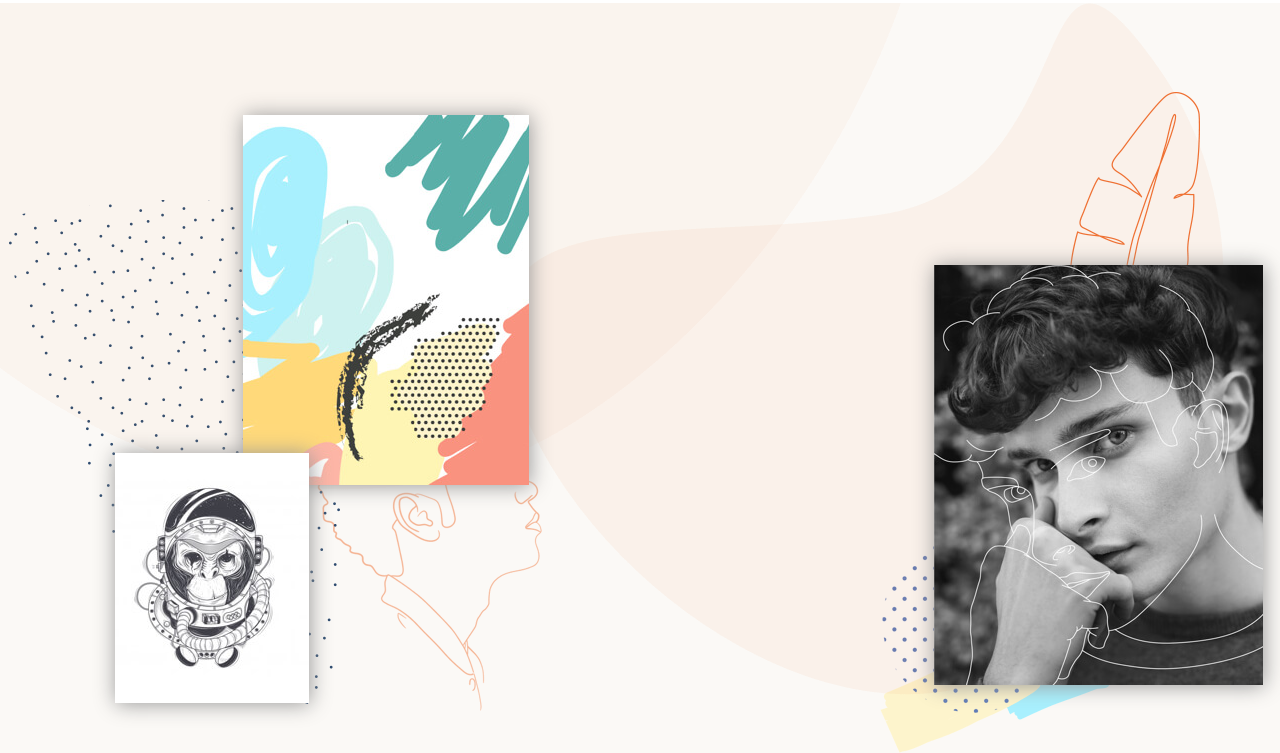
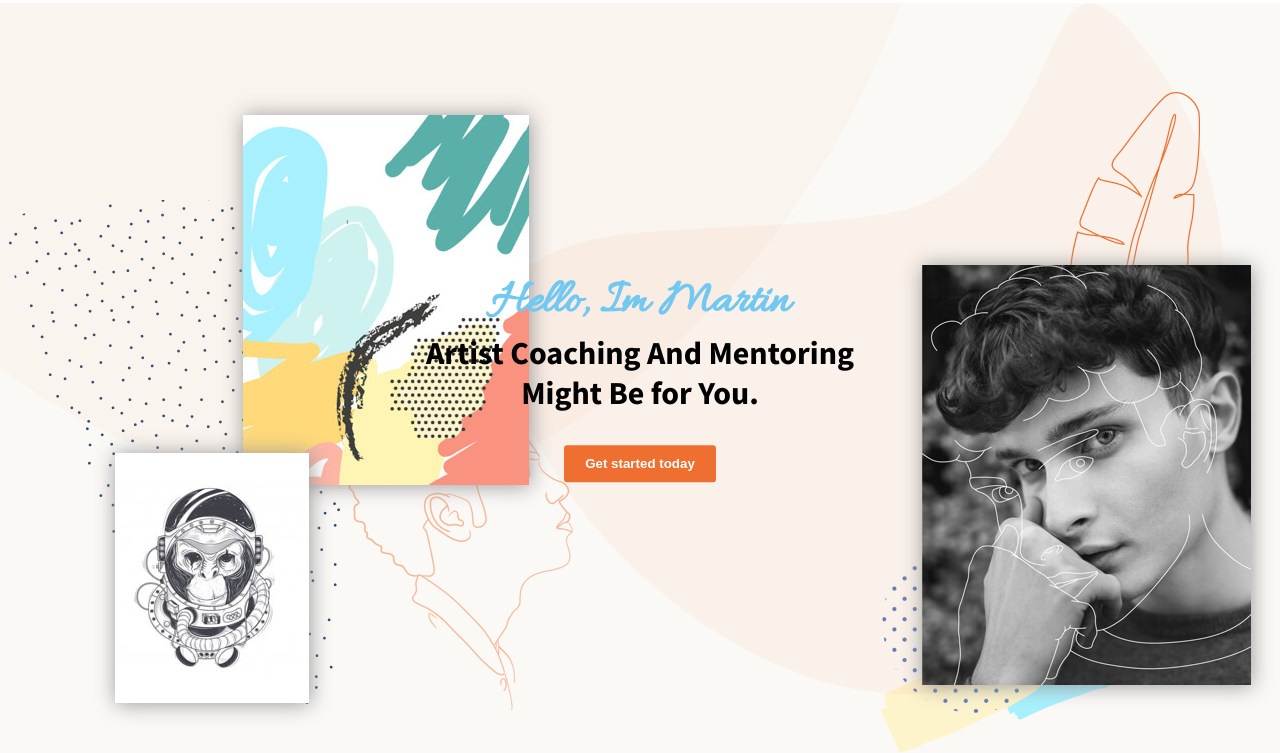
Before and after one commit to gabrivava/proj-html-vuejs, a website: page index.html in a window 1280 px wide. Shown: the part 124-877 px from the top of the page. Drawn offline with nearby package versions, Linux system fonts and the light colour scheme.

Commit message:
complete jumbotron, need to fix backgorund

```diff
--- a/index.html
+++ b/index.html
@@ -58,9 +58,14 @@
                     <img class="n1" src="./dist/img/artist-hero-image-01.jpg" alt="">
                     <img class="n2" src="./dist/img/artist-hero-image-02.jpg" alt="">
                     <img class="n3" src="./dist/img/artist-hero-image-04.jpg" alt="">
-
-
                 </div>
+                <section>
+                    <h1>Hello, Im Martin</h1>
+                    <h2>Artist Coaching And Mentoring Might Be for You.</h2>
+                    <button>
+                        Get started today
+                    </button>
+                </section>
             </div>
         </div>
 
--- a/src/css/_jumbotron.scss
+++ b/src/css/_jumbotron.scss
@@ -1,3 +1,4 @@
+@import url('https://fonts.googleapis.com/css2?family=Allura&display=swap');
 .jumbotron {
     height: 750px;
     background-color: $background_jumbotron;
@@ -16,8 +17,9 @@
         93% 20%,
         80% 93%,
         95% 100%,
-        30% 90%;
+        33% 90%;
     background-repeat: no-repeat;
+    position: relative;
     .artist-hero-image {
         height: 100%;
         position: relative;
@@ -35,10 +37,36 @@
         .n3 {
             position: absolute;
             top: 35%;
-            left: 73%;
+            left: 72%;
         }
         img {
             box-shadow: 1px 1px 20px rgb(151, 151, 151);
         }
     }
+
+    section {
+        position: absolute;
+        top: 50%;
+        left: 50%;
+        transform: translate(-50%, -50%);
+        text-align: center;
+        h1 {
+            font-size: 3rem;;
+            color: $color_cursive;
+            font-family: 'Allura', cursive;
+        }
+        h2 {
+            font-size: 2rem;
+            max-width: 450px;
+        }
+        button {
+            margin-top: 2rem;
+            background-color: #EF6F31;
+            border: none;
+            color: white;
+            padding: 0.7rem 1.3rem;
+            border-radius: 3px;
+            font-weight: 600;
+        }
+    }
 }
--- a/src/css/_variable.scss
+++ b/src/css/_variable.scss
@@ -2,3 +2,4 @@ $color_silver: #bcbcbc;
 $color_boulder: #797979;
 $nav_header: #6B6B6B;
 $background_jumbotron: #FBF9F6;
+$color_cursive: #72C8F1;
```
Also changed, not shown: dist/css/app.css.
